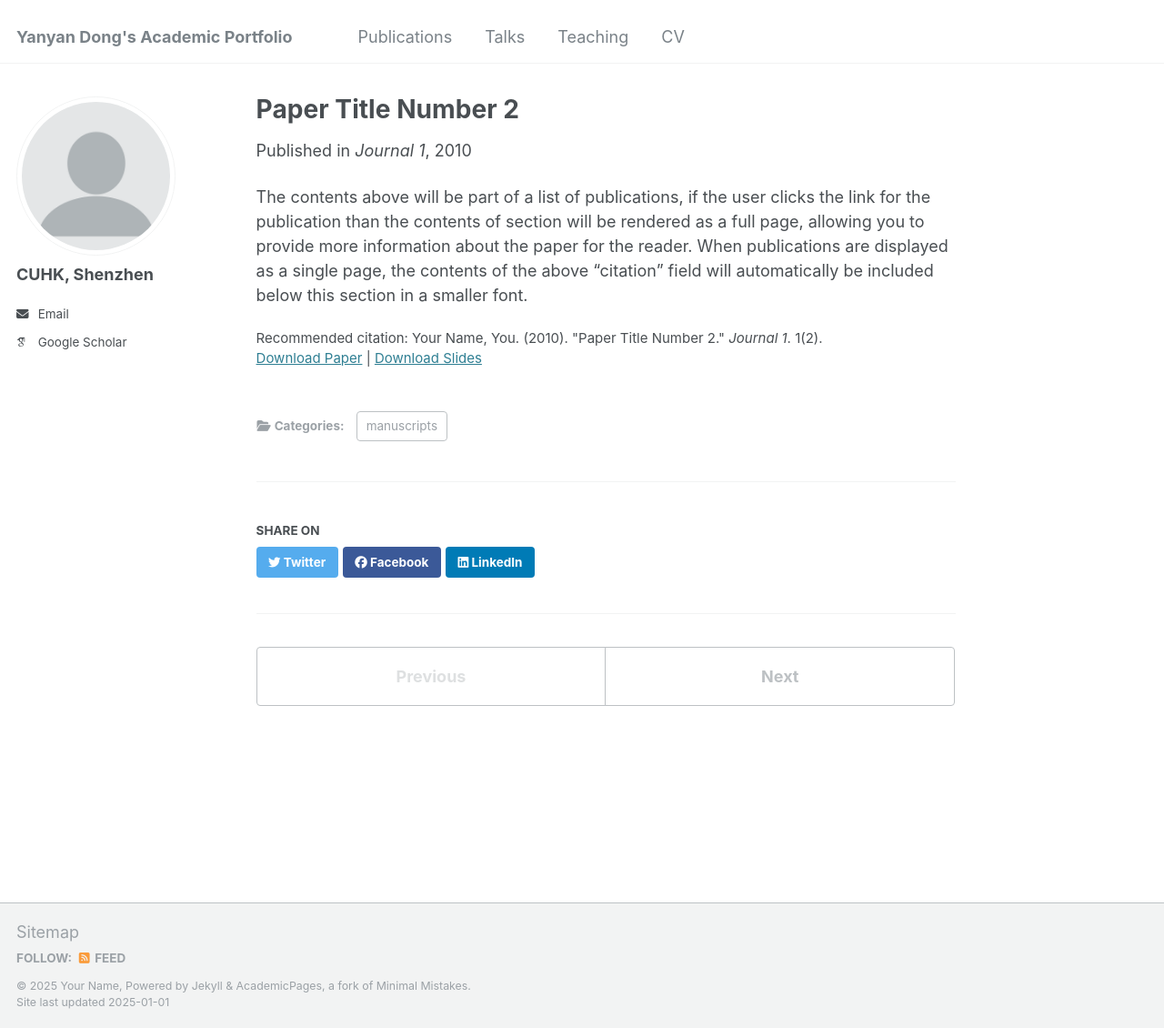
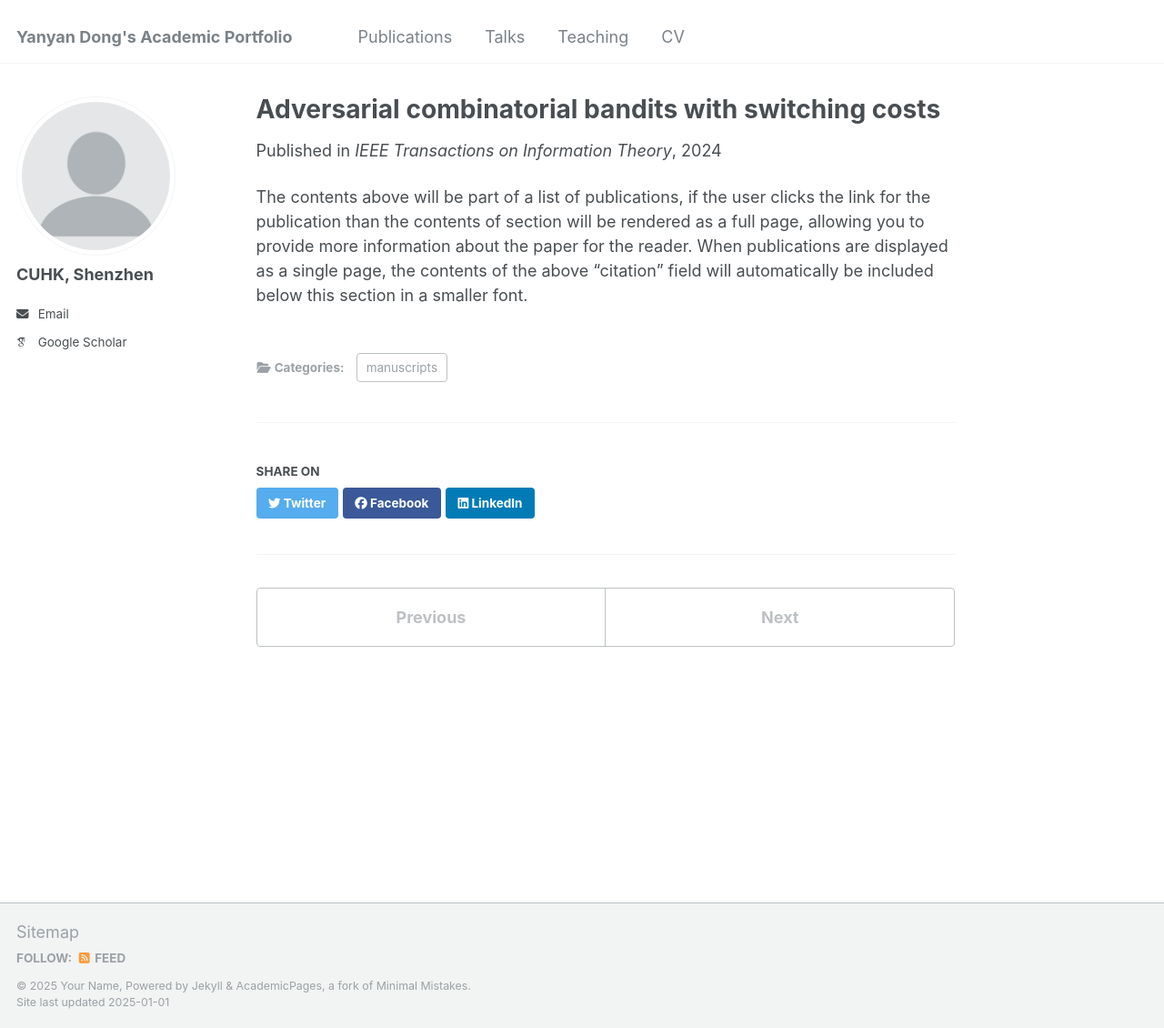
Before and after one commit to yan-yanDong/yydong, a Jekyll site: the page built from _publications/2010-10-01-paper-title-number-2.md, in a window 1280 px wide and 1130 px high. Shown: the whole window at 91% size. Built offline with Jekyll 4.4.1, drawn with Linux system fonts in a browser that asks for light colours; some web fonts are replaced.

Commit message:
Update 2010-10-01-paper-title-number-2.md

```diff
--- a/_publications/2010-10-01-paper-title-number-2.md
+++ b/_publications/2010-10-01-paper-title-number-2.md
@@ -1,13 +1,11 @@
 ---
-title: "Paper Title Number 2"
+title: "Adversarial combinatorial bandits with switching costs"
 collection: publications
 category: manuscripts
 excerpt: 'This paper is about the number 2. The number 3 is left for future work.'
-date: 2010-10-01
-venue: 'Journal 1'
-slidesurl: 'http://academicpages.github.io/files/slides2.pdf'
-paperurl: 'http://academicpages.github.io/files/paper2.pdf'
-citation: 'Your Name, You. (2010). &quot;Paper Title Number 2.&quot; <i>Journal 1</i>. 1(2).'
+date: 2024-4-01
+venue: 'IEEE Transactions on Information Theory'
+paperurl: 'https://ieeexplore.ieee.org/abstract/document/10487974'
 ---
 
 The contents above will be part of a list of publications, if the user clicks the link for the publication than the contents of section will be rendered as a full page, allowing you to provide more information about the paper for the reader. When publications are displayed as a single page, the contents of the above "citation" field will automatically be included below this section in a smaller font.
```
